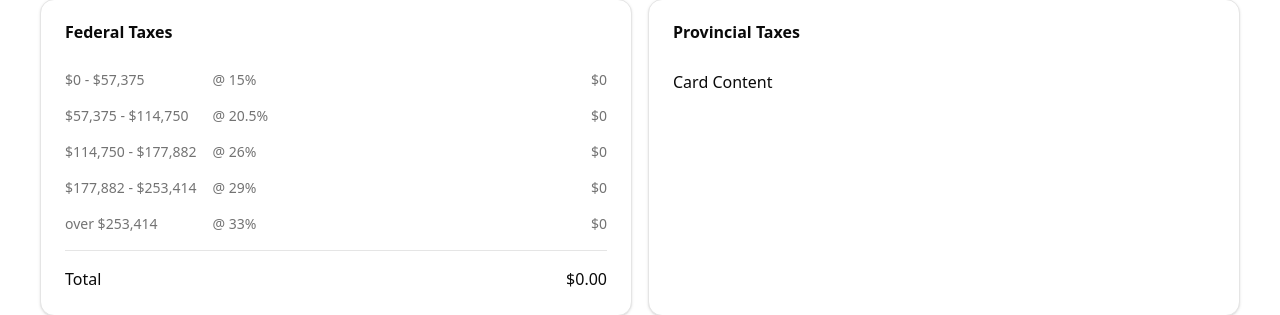
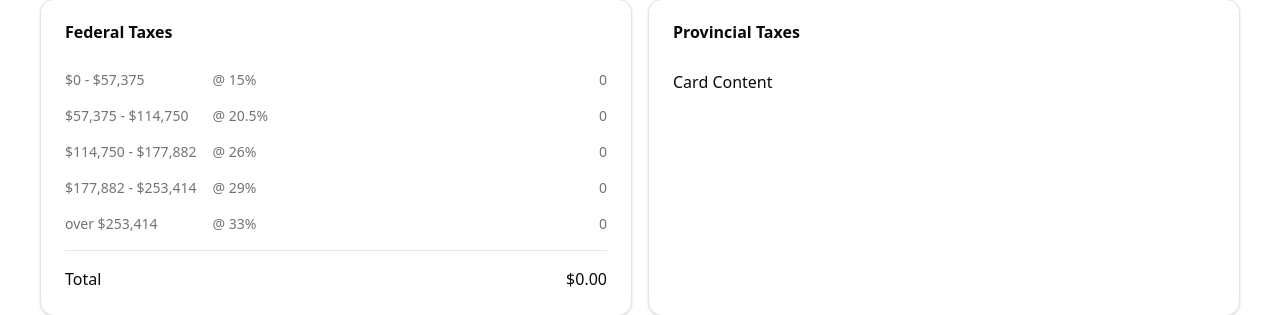
Before and after one commit to VoloDziu/canada-visual-tax, a React (Vite) app: page / in a window 1280 px wide. Shown: the part 200-515 px from the top of the page. Built offline with nearby package versions, Linux system fonts and the light colour scheme.

Commit message:
extract function + format $

```diff
--- a/src/App.tsx
+++ b/src/App.tsx
@@ -8,6 +8,32 @@ import { Label } from "./components/ui/label";
 const federalRates = [0.15, 0.205, 0.26, 0.29, 0.33];
 
 const federalBrackets = [57375, 57375, 63132, 75532] as const;
+
+function calculateTaxes(
+  number: number,
+  brackets: readonly number[],
+  rates: readonly number[],
+) {
+  const taxPerBracket = [];
+  let num = number;
+
+  let index = 0;
+  while (num > 0) {
+    const bracket = brackets[index];
+    const rate = rates[index];
+
+    if (bracket) {
+      taxPerBracket.push(Math.min(bracket, num) * rate);
+      num = num - bracket;
+    } else {
+      taxPerBracket.push(num * rate);
+      num = 0;
+    }
+    index++;
+  }
+
+  return taxPerBracket;
+}
 
 function App() {
   const [fed, setFed] = useState<number[]>([]);
@@ -20,23 +46,7 @@ function App() {
       num = 0;
     }
 
-    const taxPerBracket = [];
-
-    let index = 0;
-    while (num > 0) {
-      const bracket = federalBrackets[index];
-      const rate = federalRates[index];
-
-      if (bracket) {
-        taxPerBracket.push(Math.min(bracket, num) * rate);
-        console.log(">>>", bracket, num);
-        num = num - bracket;
-      } else {
-        taxPerBracket.push(num * rate);
-        num = 0;
-      }
-      index++;
-    }
+    const taxPerBracket = calculateTaxes(num, federalBrackets, federalRates);
 
     setFed(taxPerBracket);
   }
@@ -68,28 +78,58 @@ function App() {
             <CardContent className="text-muted-foreground grid grid-cols-[auto_1fr_auto] items-center gap-4 text-sm">
               <div>$0 - $57,375</div>
               <div>@ 15%</div>
-              <div className="text-right">${fed[0]?.toFixed(2) ?? 0}</div>
+              <div className="text-right">
+                {fed[0]?.toLocaleString("en-CA", {
+                  style: "currency",
+                  currency: "CAD",
+                }) ?? 0}
+              </div>
 
               <div>$57,375 - $114,750</div>
               <div>@ 20.5%</div>
-              <div className="text-right">${fed[1]?.toFixed(2) ?? 0}</div>
+              <div className="text-right">
+                {fed[1]?.toLocaleString("en-CA", {
+                  style: "currency",
+                  currency: "CAD",
+                }) ?? 0}
+              </div>
 
               <div>$114,750 - $177,882</div>
               <div>@ 26%</div>
-              <div className="text-right">${fed[2]?.toFixed(2) ?? 0}</div>
+              <div className="text-right">
+                {fed[2]?.toLocaleString("en-CA", {
+                  style: "currency",
+                  currency: "CAD",
+                }) ?? 0}
+              </div>
 
               <div>$177,882 - $253,414</div>
               <div>@ 29%</div>
-              <div className="text-right">${fed[3]?.toFixed(2) ?? 0}</div>
+              <div className="text-right">
+                {fed[3]?.toLocaleString("en-CA", {
+                  style: "currency",
+                  currency: "CAD",
+                }) ?? 0}
+              </div>
 
               <div>over $253,414</div>
               <div>@ 33%</div>
-              <div className="text-right">${fed[4]?.toFixed(2) ?? 0}</div>
+              <div className="text-right">
+                {fed[4]?.toLocaleString("en-CA", {
+                  style: "currency",
+                  currency: "CAD",
+                }) ?? 0}
+              </div>
 
               <div className="border-border text-foreground col-span-full grid grid-cols-[1fr_auto] gap-2 border-t pt-4 text-base">
                 <div className="">Total</div>
                 <div className="text-right">
-                  ${fed.reduce((a, b) => a + b, 0).toFixed(2)}
+                  {fed
+                    .reduce((a, b) => a + b, 0)
+                    .toLocaleString("en-CA", {
+                      style: "currency",
+                      currency: "CAD",
+                    })}
                 </div>
               </div>
             </CardContent>
```
